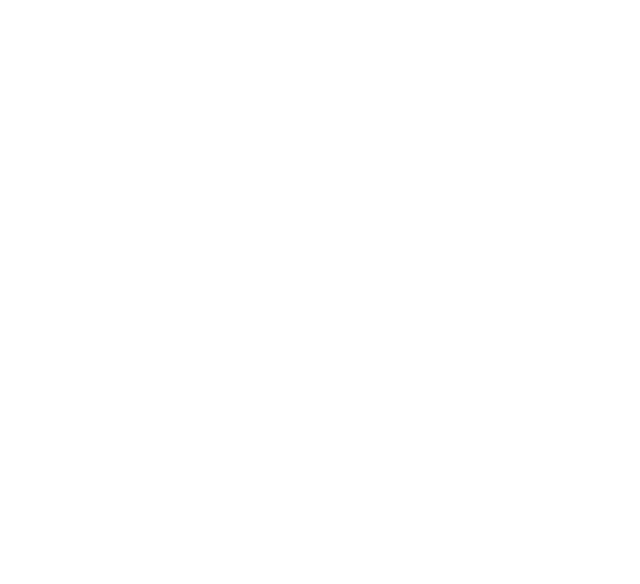
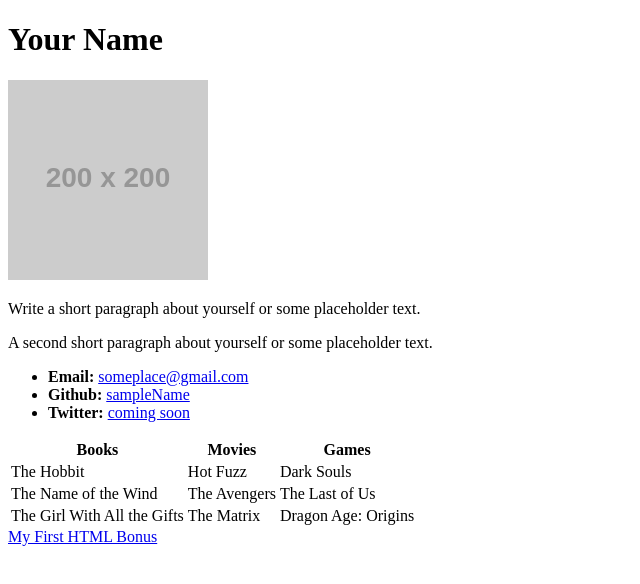
Before and after one commit to Jecyfdez/Jecyfdez.github.io, a plain HTML site: page index.html in a window 1280 px wide. Shown: the whole page, without its empty margins (0-640 px from the left). Drawn offline with Linux system fonts and the light colour scheme; placeholder pictures from the web are drawn by us.

Commit message:
Update index.html

```diff
--- a/index.html
+++ b/index.html
@@ -1,11 +1,51 @@
 <!DOCTYPE html>
-<html lang="en">
+<html lang="en-us">
 <head>
-    <meta charset="UTF-8">
-    <meta name="viewport" content="width=device-width, initial-scale=1.0">
-    <title>JESS</title>
+  <meta charset="UTF-8">
+  <title>Activity 1: Basic HTML Bio</title>
 </head>
+
 <body>
 
+  <h1>Your Name</h1>
+
+  <img src="https://placehold.it/200x200" alt="Your Name">
+
+  <p>Write a short paragraph about yourself or some placeholder text.</p>
+  <p>A second short paragraph about yourself or some placeholder text.</p>
+
+  <ul>
+    <li><strong>Email:</strong> <a href="#">someplace@gmail.com</a></li>
+    <li><strong>Github:</strong> <a href="#">sampleName</a></li>
+    <li><strong>Twitter:</strong> <a href="#">coming soon</a></li>
+  </ul>
+
+  <table>
+    <tr>
+      <th>Books</th>
+      <th>Movies</th>
+      <th>Games</th>
+    </tr>
+    <tr>
+      <td>The Hobbit</td>
+      <td>Hot Fuzz</td>
+      <td>Dark Souls</td>
+    </tr>
+    <tr>
+      <td>The Name of the Wind</td>
+      <td>The Avengers</td>
+      <td>The Last of Us</td>
+    </tr>
+    <tr>
+      <td>The Girl With All the Gifts</td>
+      <td>The Matrix</td>
+      <td>Dragon Age: Origins</td>
+    </tr>
+  </table>
+
+  <!-- Bonus link to last class page -->
+  <a href="../../../../1/Activities/04-Stu_MyFirst_HTML/Solved/my-first-bonus.html">My First HTML Bonus</a>
+
 </body>
+
 </html>
```
